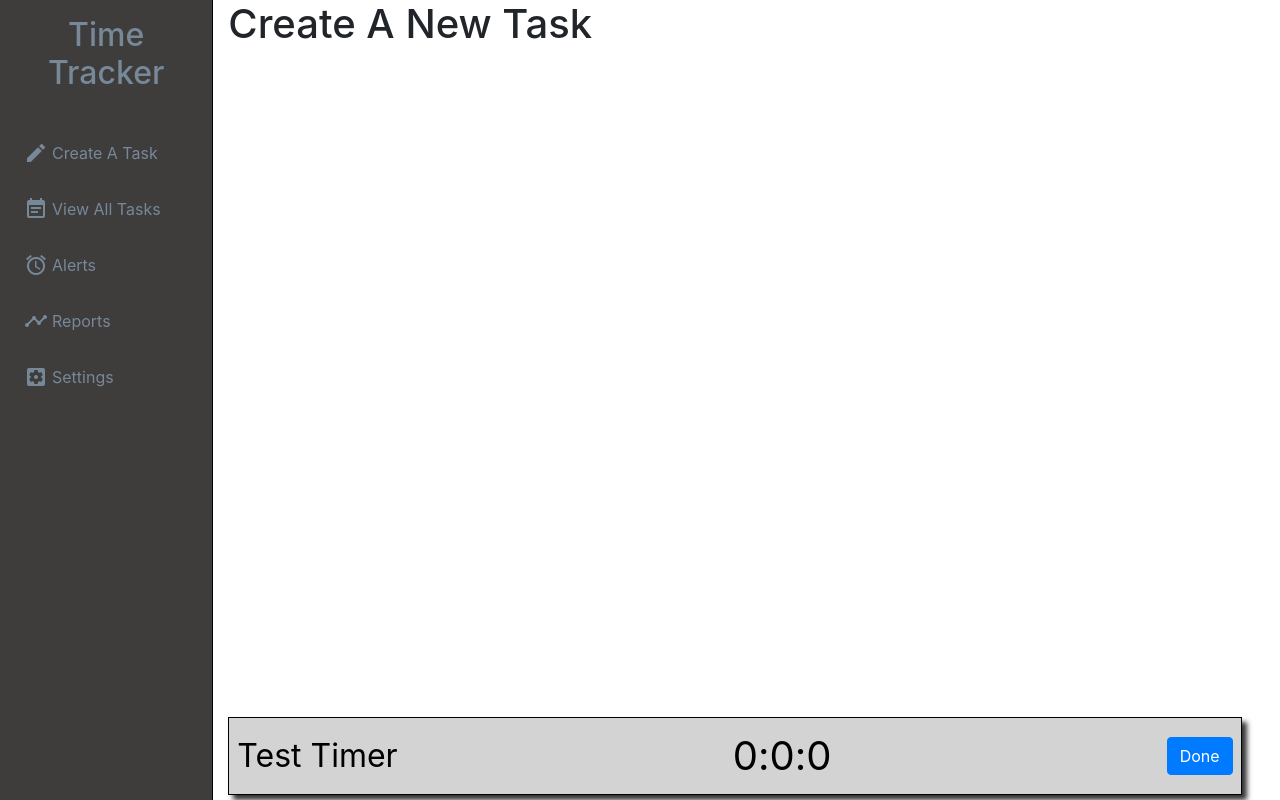
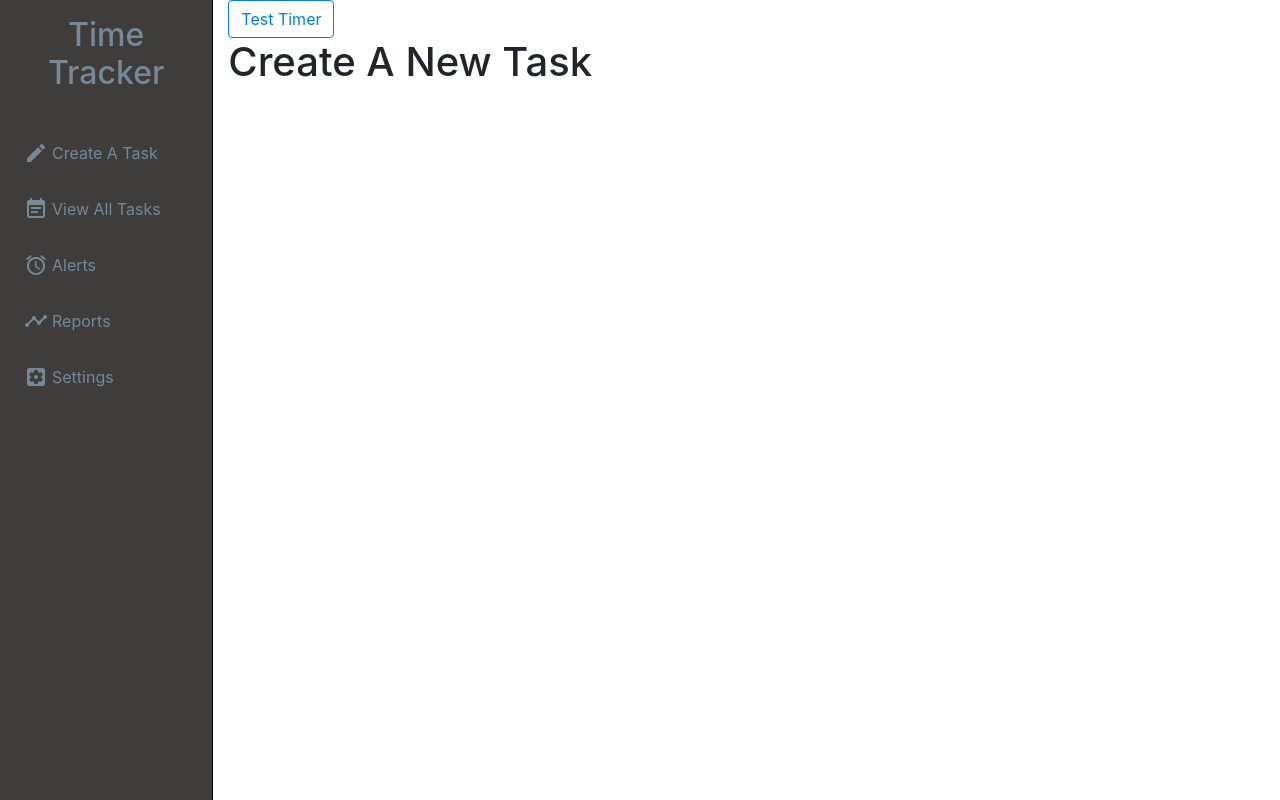
Before and after one commit to chingu-voyages/TNT-Task-Timer-v12-geckos-team-01-, a React (Create React App) app: page / in a window 1280 px wide. Built offline with nearby package versions, Linux system fonts and the light colour scheme.

Commit message:
test timer added

```diff
--- a/src/App.css
+++ b/src/App.css
@@ -93,9 +93,20 @@ i:hover {
   display: inline-block;
 }
 
-.timer-text {
+.timer-text-container {
   color: var(--timer-display-text-color);
   font-size: 2rem;
+  display: flex;
+  align-items: center;
+}
+.timer-text {
+  display: inline-block;
+}
+.timer-display i {
+  display: inline-block;
+  color: black;
+  font-size: 2rem;
+  height: 2rem;
 }
 
 /* .timer-time is the class for the hours:minutes:seconds display and the seperator */
@@ -103,6 +114,7 @@ i:hover {
   font-size: 2.5rem;
   color: black;
 }
+
 @media (max-width: 900px) {
   .sidebar {
     width: 100px;
--- a/src/App.js
+++ b/src/App.js
@@ -1,9 +1,9 @@
-import React from "react";
+import React, { useState } from "react";
 import "bootstrap/dist/css/bootstrap.min.css";
 import "./App.css";
 
 /* Bootstrap Imports */
-// import Button from "react-bootstrap/Button";
+import Button from "react-bootstrap/Button";
 import Container from "react-bootstrap/Container";
 import Row from "react-bootstrap/Row";
 import Col from "react-bootstrap/Col";
@@ -26,8 +26,40 @@ import SettingsPage from "./pages/SettingsPage";
 import TaskAlertsPage from "./pages/TaskAlertsPage";
 import ViewTasksPage from "./pages/ViewTasksPage";
 
+/* helper functions */
+import { convertSecondsToHMS } from "./util/timetools";
+
 function App() {
-  const timerDone = () => console.log("Timer Done");
+  const [isTimerRunning, setIsTimerRunning] = useState(false);
+  const [timerDuration, setTimerDuration] = useState(0);
+  const [timerId, setTimerId] = useState();
+  const currentTime = convertSecondsToHMS(timerDuration);
+
+  // handler for when timer's done button is clicked.
+  const timerDone = () => {
+    if (isTimerRunning) {
+      setIsTimerRunning(false);
+      clearInterval(timerId);
+      setTimerId(null);
+      console.log(`Timer Done after ${timerDuration} seconds`);
+    }
+  };
+
+  // test method for starting a timer
+  const startTimer = () => {
+    let id;
+    if (!isTimerRunning) {
+      console.log("Starting Timer");
+      setTimerDuration(0); // make sure timer is reset each time.
+      setIsTimerRunning(true);
+      id = setInterval(() => {
+        setTimerDuration(prevTime => prevTime + 1);
+      }, 1000);
+      setTimerId(id);
+    } else {
+      console.log("Timer already running");
+    }
+  };
 
   return (
     <main>
@@ -45,6 +77,9 @@ function App() {
 
             {/* Bootstrap Column for the main content */}
             <Col xs={{ span: 12 }} md={{ span: 10 }}>
+              <Button variant="outline-primary" onClick={startTimer}>
+                Test Timer
+              </Button>
               <MainContent>
                 <Switch>
                   <Route exact path="/" component={CreateTaskPage} />
@@ -53,7 +88,16 @@ function App() {
                   <Route exact path="/taskalerts" component={TaskAlertsPage} />
                   <Route exact path="/viewtasks" component={ViewTasksPage} />
                 </Switch>
-                <TimerDisplay text="Test Timer" doneCallback={timerDone} />
+
+                {isTimerRunning && (
+                  <TimerDisplay
+                    text="Test Timer"
+                    hours={currentTime.hours}
+                    minutes={currentTime.minutes}
+                    seconds={currentTime.seconds}
+                    doneCallback={timerDone}
+                  />
+                )}
               </MainContent>
             </Col>
           </Row>
--- a/src/components/TimerDisplay.js
+++ b/src/components/TimerDisplay.js
@@ -2,19 +2,37 @@ import React from "react";
 import Button from "react-bootstrap/Button";
 import PropTypes from "prop-types";
 
-const TimerDisplay = ({ text, hours, seconds, minutes, doneCallback }) => {
+// helper function to add leading zeroes to time.
+const padTime = time => {
+  if (time < 10) {
+    return `0${time}`;
+  }
+  return time;
+};
+
+const TimerDisplay = ({ text, hours, minutes, seconds, doneCallback }) => {
   return (
     <div className="timer-display">
-      <span className="timer-text">{text}</span>
+      <div className="timer-text-container">
+        <i className="material-icons">schedule</i>
+        <div className="timer-text">{text}</div>
+      </div>
 
       <div className="timer-current-time">
-        <span className="timer-hours timer-time">{hours}</span>
+        <span className="timer-hours timer-time">{padTime(hours)}</span>
         <span className="timer-divider timer-time">:</span>
-        <span className="timer-minutes timer-time">{minutes}</span>
+        <span className="timer-minutes timer-time">{padTime(minutes)}</span>
         <span className="timer-divider timer-time">:</span>
-        <span className="timer-seconds timer-time">{seconds}</span>
+        <span className="timer-seconds timer-time">{padTime(seconds)}</span>
       </div>
-      <Button onClick={doneCallback}>Done</Button>
+      <Button
+        onClick={doneCallback}
+        variant="danger"
+        size="lg"
+        className="time-done-button"
+      >
+        Done
+      </Button>
     </div>
   );
 };
--- /dev/null
+++ b/src/util/timetools.js
@@ -0,0 +1,26 @@
+export function convertSecondsToHMS(totalSeconds) {
+  let hours = 0;
+  let minutes = 0;
+  let seconds = 0;
+
+  // get the number of total minutes
+  minutes = Math.floor(totalSeconds / 60);
+
+  // number of left over seconds
+  seconds = totalSeconds % 60;
+
+  // get the number of hours (if any)
+  hours = Math.floor(minutes / 60);
+  minutes %= 60; // left over minutes
+
+  return {
+    hours,
+    minutes,
+    seconds
+  };
+}
+
+export function shutupLint() {
+  // linter complains about using default if only one export
+  return null;
+}
```
